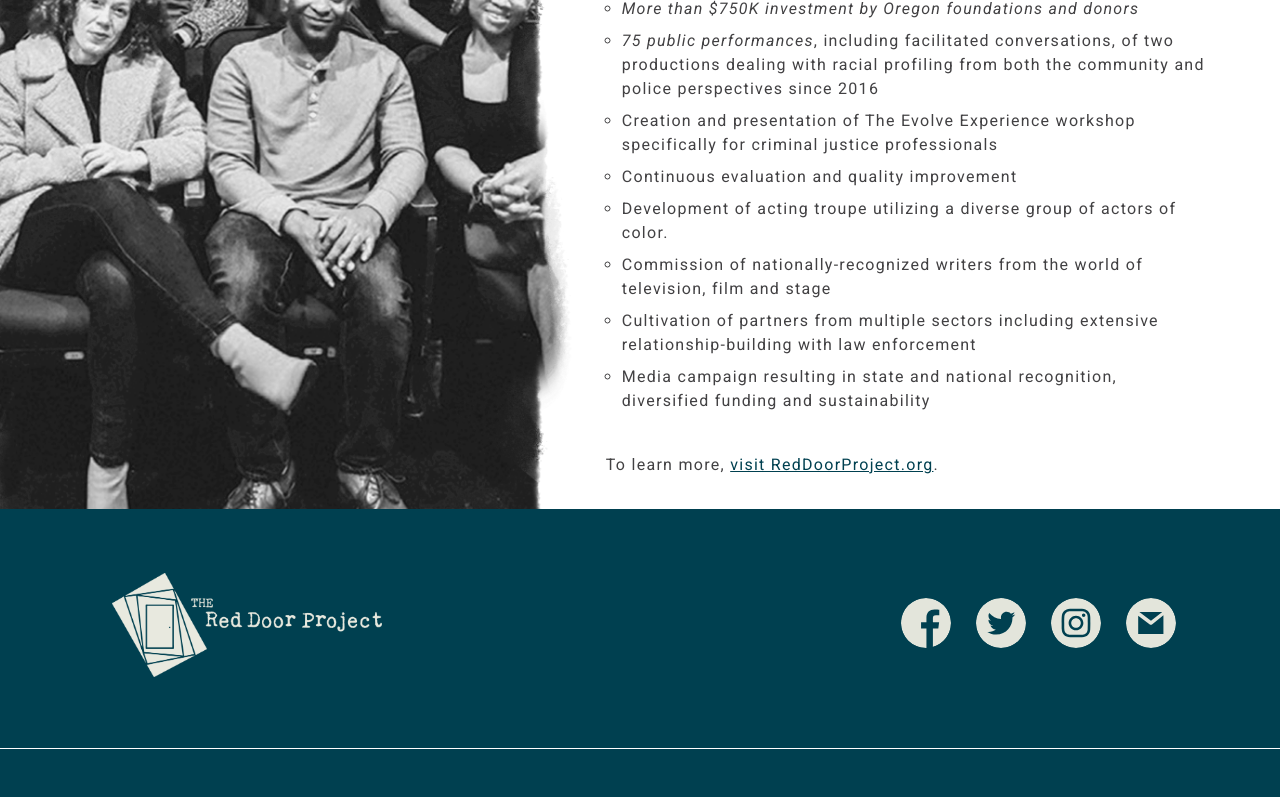
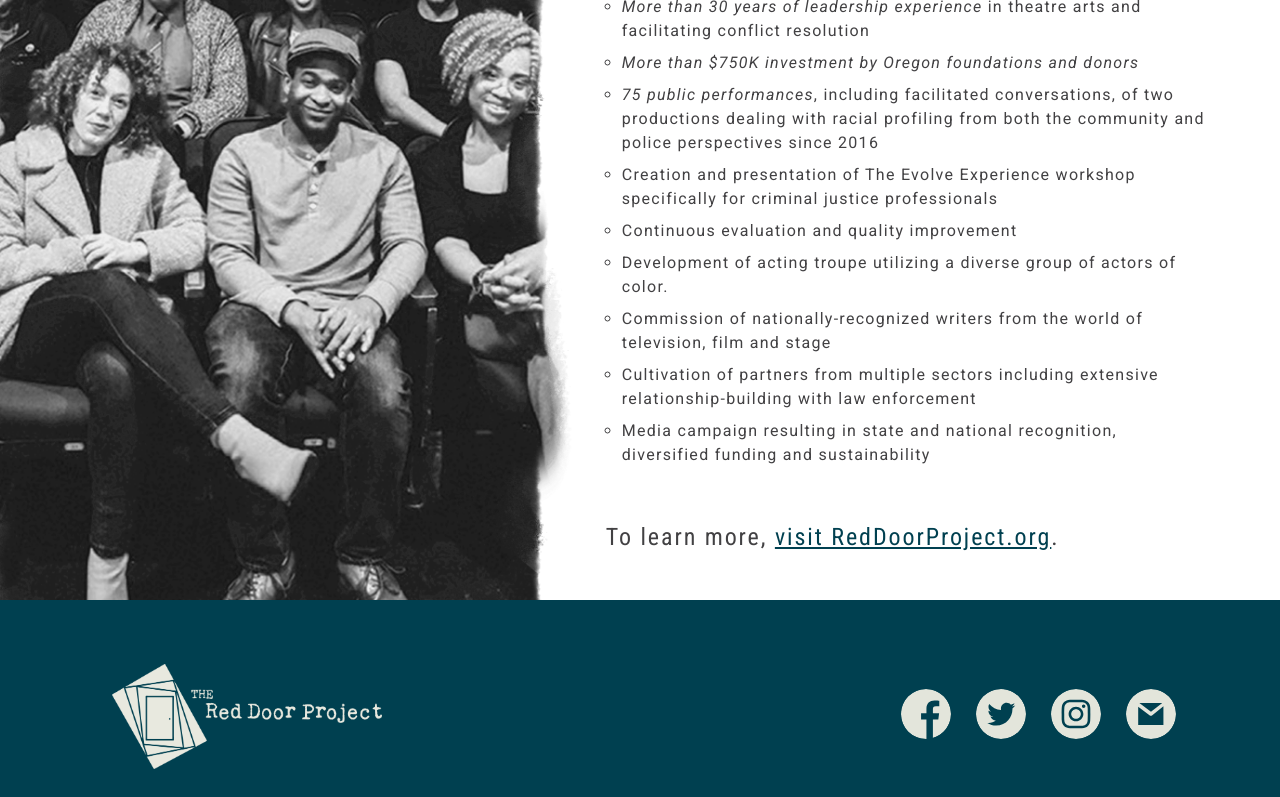
Before and after one commit to mobot11/evolve-red-door, a Next.js app: page /about in a window 1280 px wide. Shown: the part 1729-2526 px from the top of the page. Built offline with nearby package versions, Linux system fonts and the light colour scheme.

Commit message:
next set of fixes

```diff
--- a/pages/about.js
+++ b/pages/about.js
@@ -26,7 +26,7 @@ const About = () => {
             <div className={styles.sidePhoto}></div>
             <div className={styles.sideText}>
               <h1 className={clsx(['t1', styles.h1])}>About the Red Door Project</h1>
-              <p>
+              <p className="t3">
                 <strong>
                   Founded in 2011, The Red Door Project is a 501(c)(3) Nonprofit Organization on a mission to change
                   racial ecology through the arts.
@@ -77,7 +77,7 @@ const About = () => {
                   Media campaign resulting in state and national recognition, diversified funding and sustainability
                 </li>
               </ul>
-              <span className={styles.span}>
+              <span className={clsx([styles.span, 't3'])}>
                 To learn more,{' '}
                 <Link
                   href="https://reddoorproject.org/"
--- a/pages/impact.js
+++ b/pages/impact.js
@@ -22,7 +22,7 @@ const About = () => {
           <div className={clsx(['section-content', styles.impactSectionContent])}>
             <div className={styles.narrowContent}>
               <h1 className={styles.h1}>Impact of The Evolve Experience</h1>
-              <p>
+              <p className="t3">
                 <strong>
                   By providing a framework to witness lived experiences and engage in open dialogue,{' '}
                   <i>The Evolve Experience</i> enables participants to connect with their common humanity across
@@ -55,7 +55,7 @@ const About = () => {
             </div>
 
             <div className={styles.narrowContent}>
-              <p>
+              <p className="t3">
                 Immediately following <i>The Evolve Experience</i>, participants report increased motivation to:
               </p>
               <ul>
--- a/styles/Impact.module.scss
+++ b/styles/Impact.module.scss
@@ -116,18 +116,26 @@ $flex-basis: 100px;
 .quotesSectionContent {
   padding-bottom: 0;
   .column {
-    @include for-size(s-only) {
-      align-items: flex-end;
-    }
-    @include for-size(m-only) {
-      align-items: flex-end;
+    &,
+    & > * {
+      text-align: center;
     }
   }
 }
+
 .content {
   align-items: stretch;
   padding-bottom: 0;
   padding-right: 0;
+  a {
+    @include fluid-type($bp-s, $bp-xl, $mod_m * $base-font-min, $mod_d * $base-font-max);
+    font-family: 'Roboto Condensed', sans-serif;
+    font-weight: 600;
+    @include for-size(xl-up) {
+      font-size: 24px;
+    }
+    line-height: 1.2em !important;
+  }
 }
 
 .sidePhoto {
--- a/styles/KeepInTouch.module.scss
+++ b/styles/KeepInTouch.module.scss
@@ -8,8 +8,7 @@ $flex-basis: 100px;
 
 .h1,
 .h2,
-.h3,
-.h4 {
+.h3 {
   margin-bottom: 0.5em;
 }
 
--- a/styles/globals.scss
+++ b/styles/globals.scss
@@ -70,7 +70,8 @@ q {
 
 /* largest font-size */
 .t1,
-h1 {
+h1,
+h1 > * {
   @include fluid-type(
     $bp-s,
     $bp-xl,
@@ -100,7 +101,8 @@ h2 > * {
 
 /* third largest font-size */
 .t3,
-h3 {
+h3,
+.t3 > * {
   @include fluid-type($bp-s, $bp-xl, $mod_m * $base-font-min, $mod_d * $base-font-max);
   font-family: 'Roboto Condensed', sans-serif;
   font-weight: 600;
@@ -134,7 +136,7 @@ q > i {
 
 em,
 i {
-  font-style: italic;
+  font-style: italic !important;
 }
 
 li {
```
Also changed, not shown: pages/keep-in-touch.js (+6 -6 lines).
